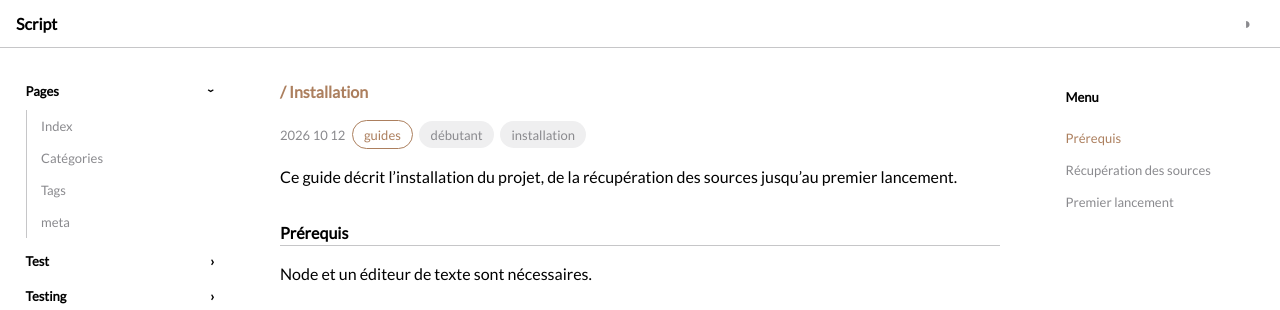
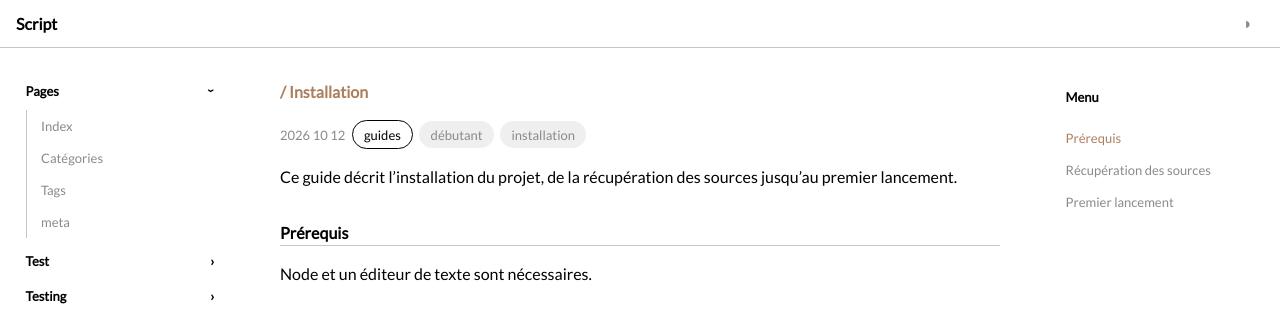
Before and after one commit to script-txt/script-txt.github.io, a Jekyll site: the page built from _posts/2026-10-12-installation.md, in a window 1280 px wide. Shown: the top 310 px of the page. Built offline with Jekyll 4.4.1, drawn with Linux system fonts in a browser that asks for light colours.

Commit message:
Update default.html

```diff
--- a/_layouts/default.html
+++ b/_layouts/default.html
@@ -116,7 +116,7 @@
   .meta { display: flex; flex-wrap: wrap; align-items: center; gap: .4rem; margin: 0 0 1rem; color: var(--muted); font-size: small; }
   .bubble { padding: .1rem .7rem; border-radius: 999px; background: var(--hover); color: var(--muted); }
   /*a.bubble:hover { color: var(--fg); }*/
-  .bubble.category { background: none; border: 1px solid var(--accent); color: var(--accent); }
+  .bubble.category { background: none; border: 1px solid var(--fg); color: var(--fg); }
 
   /* Listes d'articles */
   /*.post-list { list-style: none; margin: 0; padding: 0; }
```
